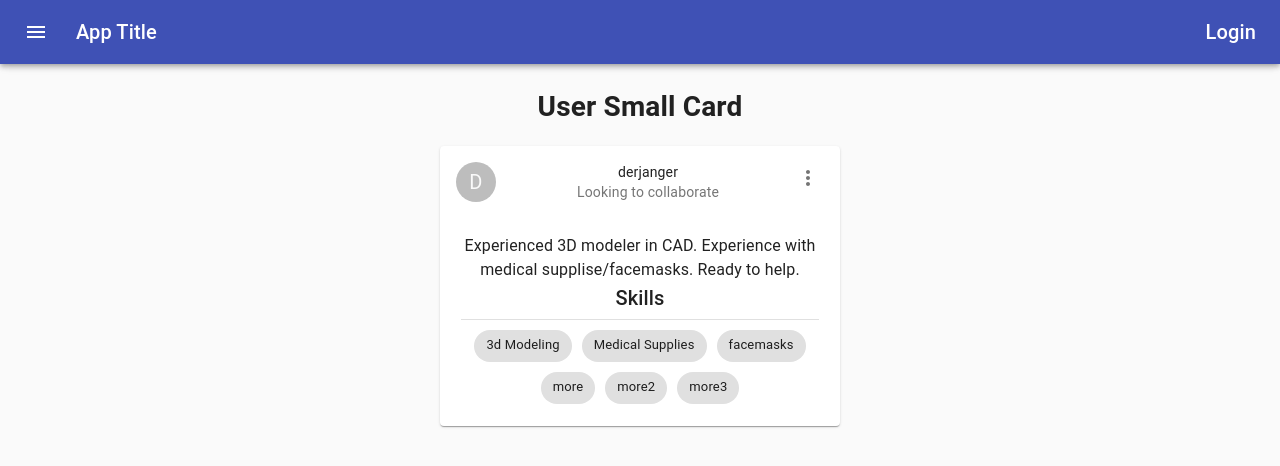
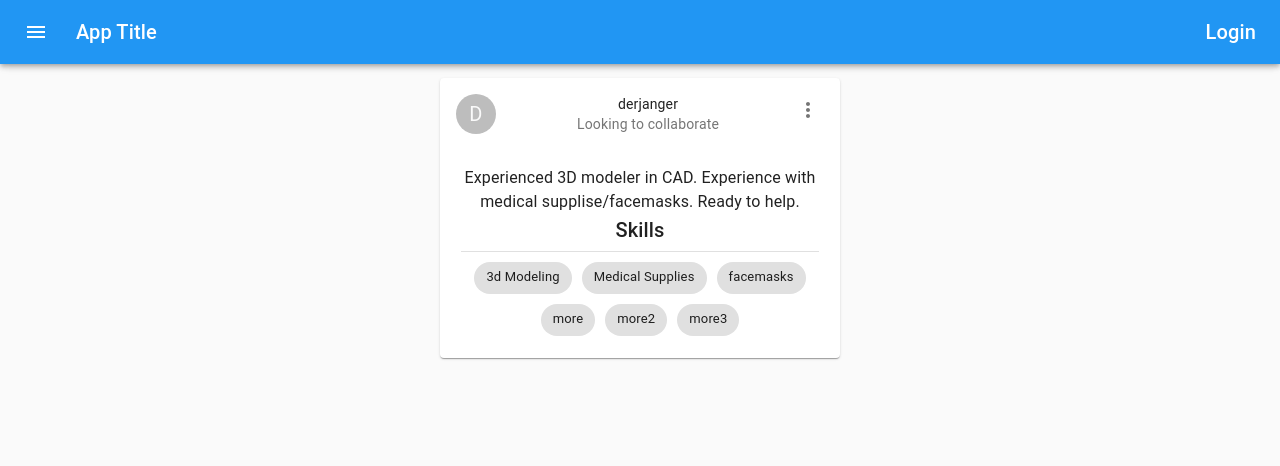
Before and after one commit to crowdsourcemedical/volunteer-database, a React (Create React App) app in the folder frontend/: page /storybook in a window 1280 px wide. Shown: the top 466 px of the page. Built offline with nearby package versions, Linux system fonts and the light colour scheme.

Commit message:
update appbar color, replace dummy header and remove from storybook

```diff
--- a/frontend/src/App.js
+++ b/frontend/src/App.js
@@ -1,7 +1,7 @@
 import React from 'react';
 import { Route, Switch, BrowserRouter as Router } from 'react-router-dom';
 //import logo from './logo.svg';
-import Header from './components/header.js';
+import NavBar from './components/navbar.js';
 import HomePage from './pages/home.js';
 import SearchPage from './pages/search.js';
 import AboutPage from './pages/about.js';
@@ -14,7 +14,7 @@ function App() {
 	return (
 		<Router>
 			<div className="App">
-				<Header />
+				<NavBar />
 				<Switch>
 					<Route path="/" exact component={HomePage} />
 					<Route path="/about" exact component={AboutPage} />
--- a/frontend/src/components/header.js
+++ /dev/null
@@ -1,13 +0,0 @@
-import React, {Component} from 'react'
-
-export default class Header extends Component{
-
-	render(){
-		return (
-			<ul>
-				<li><a href='#'>Home</a></li>
-				<li><a href='#'>Signin</a></li>
-			</ul>
-		)
-	}
-}
--- a/frontend/src/components/navbar.js
+++ b/frontend/src/components/navbar.js
@@ -27,6 +27,7 @@ const useStyles = makeStyles(theme => ({
 		display: 'flex',
 	},
 	appBar: {
+		background: '#2196F3',
 		transition: theme.transitions.create(['margin', 'width'], {
 			easing: theme.transitions.easing.sharp,
 			duration: theme.transitions.duration.leavingScreen,
@@ -61,7 +62,6 @@ const useStyles = makeStyles(theme => ({
 		display: 'flex',
 		alignItems: 'center',
 		padding: theme.spacing(0, 1),
-		// necessary for content to be below app bar
 		...theme.mixins.toolbar,
 		justifyContent: 'flex-end',
 	},
--- a/frontend/src/pages/storybook.js
+++ b/frontend/src/pages/storybook.js
@@ -1,6 +1,5 @@
 import React from 'react';
 import UserSmallCard from '../components/Cards/userSmallCard.js';
-import Navbar from '../components/navbar';
 
 const mockUser = {
 	id: '1',
@@ -13,7 +12,6 @@ const mockUser = {
 const StoryBook = props => {
 	return (
 		<React.Fragment>
-			<Navbar />
 			<h1>User Small Card</h1>
 			<div style={{ display: 'flex', justifyContent: 'center' }}>
 				<UserSmallCard user={mockUser} />
```
